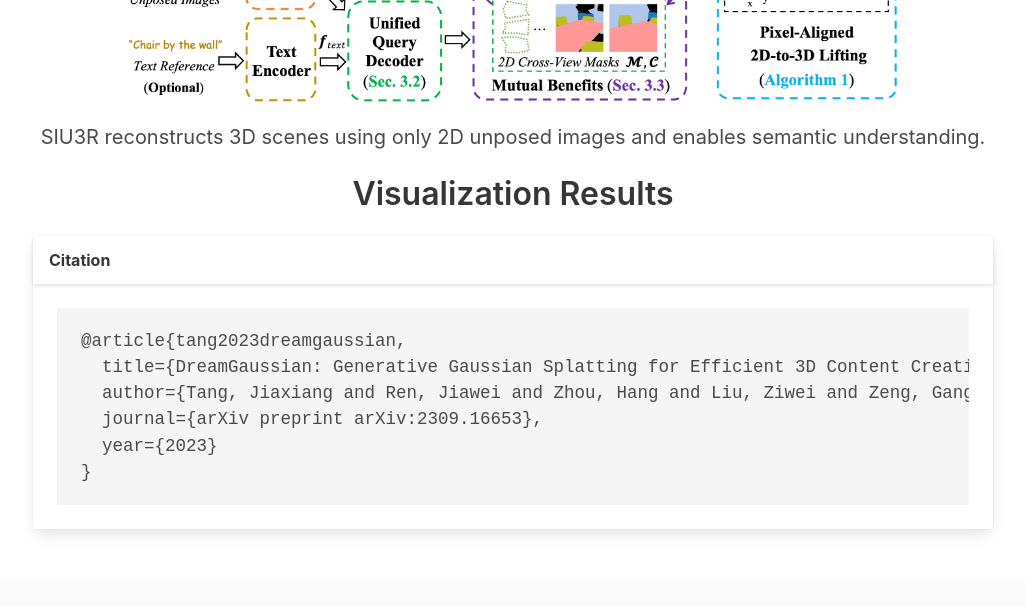
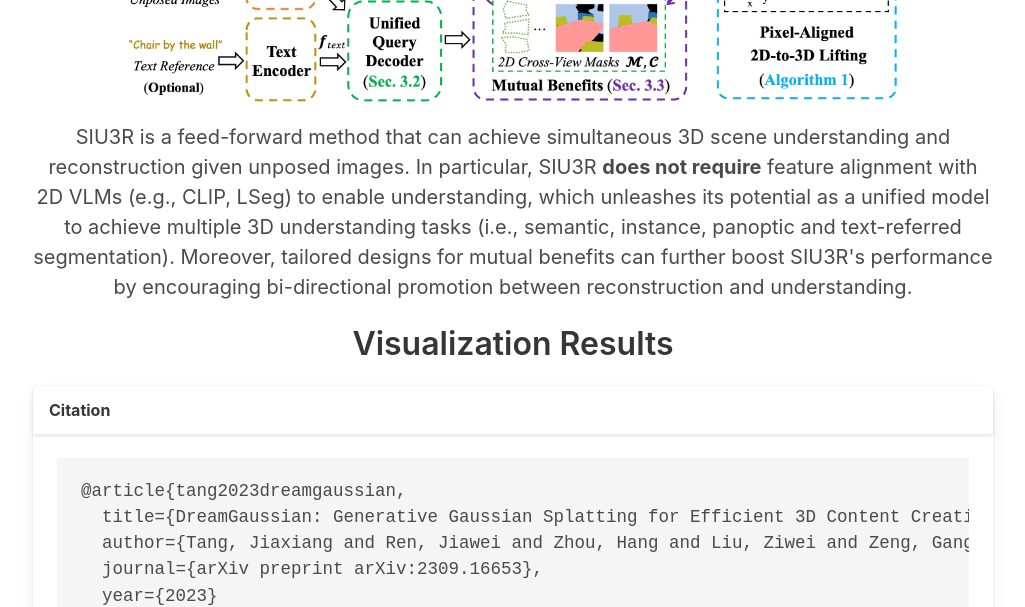
Before and after one commit to insomniaaac/siu3r, a plain HTML site: page index.html in a window 1280 px wide. Shown: the part 1480-2087 px from the top of the page, without its empty margins (127-1152 px from the left). Drawn offline with nearby package versions, Linux system fonts and the light colour scheme.

Commit message:
modify method overview

```diff
--- a/index.html
+++ b/index.html
@@ -110,7 +110,16 @@
             </figure>
 
             <p class="content has-text-centered is-size-5">
-                SIU3R reconstructs 3D scenes using only 2D unposed images and enables semantic understanding.
+                SIU3R is a feed-forward method that can achieve simultaneous 3D scene understanding and reconstruction
+                given unposed
+                images. In particular, SIU3R <b>does not require</b> feature alignment with 2D VLMs (e.g., CLIP, LSeg)
+                to
+                enable understanding,
+                which unleashes its potential as a unified model to achieve multiple 3D understanding tasks (i.e.,
+                semantic, instance,
+                panoptic and text-referred segmentation). Moreover, tailored designs for mutual benefits can further
+                boost SIU3R's
+                performance by encouraging bi-directional promotion between reconstruction and understanding.
             </p>
 
 
```
